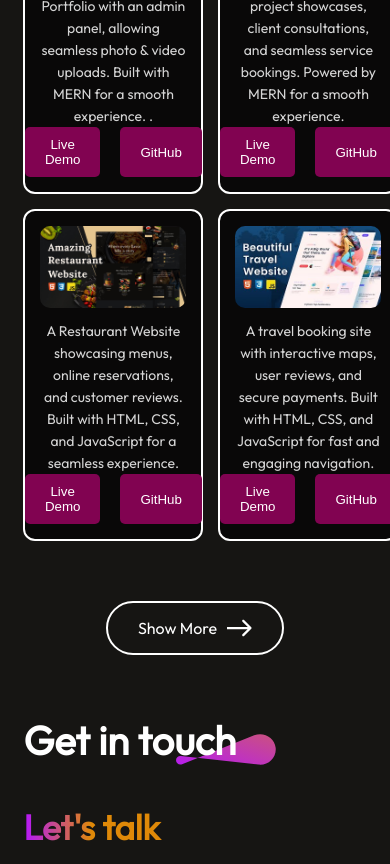
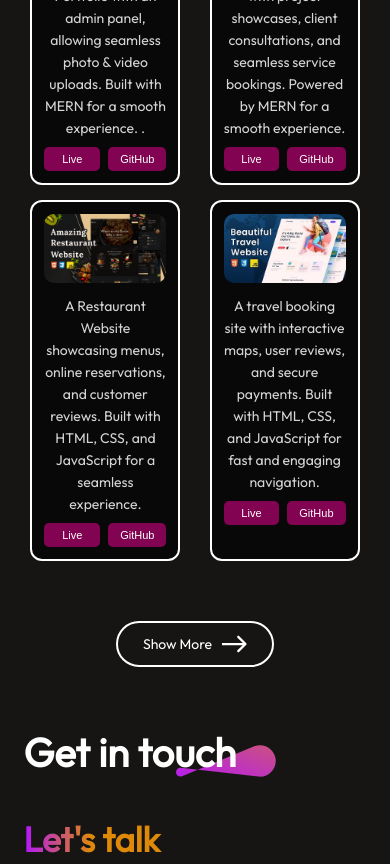
Before and after one commit to Jijojacob988/portfolio-jijojacob, a React (Vite) app: page / in a window 390 px wide. Shown: the part 3220-4084 px from the top of the page. Built offline with nearby package versions, Linux system fonts and the light colour scheme.

Commit message:
modified

```diff
--- a/src/Components/MyWork/MyWork.css
+++ b/src/Components/MyWork/MyWork.css
@@ -9,37 +9,58 @@
 
 .mywork-container {
     display: grid;
-    grid-template-columns: 1fr 1fr 1fr;
-    gap: 30px;
+    grid-template-columns: repeat(3, 1fr); /* 3 cards in a row */
+    gap: 40px; /* Increased gap for better spacing */
+    justify-items: center;
+    width: 100%;
+    max-width: 1200px;
 }
 
 .mywork-item {
     text-align: center;
+    width: 100%;
+    max-width: 250px; /* Increased size of cards */
+    padding: 20px;
+    border-radius: 12px;
+    border: 2px solid white;
+    background-color: rgba(0, 0, 0, 0.6);
+    transition: 0.4s;
+}
+
+.mywork-item:hover {
+    border: 2px solid #ff00ff;
+    background-image: linear-gradient(45deg, #3f0028, #582300);
+    transform: scale(1.05);
+    transition: 0.4s;
 }
 
 .mywork-item p {
-
     color: #d4d4d4;
-    font-size: 20px;
-    line-height: 30px;
-    max-width: 300px;
-
+    font-size: 18px;
+    line-height: 28px;
+    max-width: 100%;
+    margin-top: 8px;
 }
 
 .mywork-buttons {
     display: flex;
     justify-content: center;
-    gap: 20px;
+    gap: 12px;
+    margin-top: 10px;
+    width: 100%;
 }
 
 .mywork-buttons button {
-    padding: 10px 20px;
-    background-color:rgb(129, 3, 81);
+    padding: 8px 16px;
+    background-color: rgb(129, 3, 81);
     color: white;
     border: none;
     border-radius: 5px;
     cursor: pointer;
+    font-size: 12px;
     transition: background-color 0.3s;
+    width: 100px;
+    text-align: center;
 }
 
 .mywork-buttons button:hover {
@@ -48,6 +69,8 @@
 
 .mywork-container img {
     width: 100%;
+    height: auto;
+    border-radius: 10px;
     transition: 0.3s;
     cursor: pointer;
 }
@@ -65,8 +88,8 @@
     gap: 10px;
     border-radius: 50px;
     border: 2px solid white;
-    padding: 20px 40px;
-    font-size: 20px;
+    padding: 15px 30px;
+    font-size: 18px;
     font-weight: 500;
     margin-bottom: 20px;
     transition: 0.6s;
@@ -78,10 +101,39 @@
 }
 
 .mywork-showmore:hover {
-    gap: 30px;
+    gap: 20px;
     transition: 0.6s;
 }
 
+/* Media Query for Medium and Small Screens */
+@media (max-width: 1024px) {
+    .mywork-container {
+        grid-template-columns: 1fr 1fr; /* 2 cards per row for medium screens */
+        gap: 25px;
+    }
+
+    .mywork-item {
+        max-width: 200px;
+        padding: 15px;
+    }
+
+    .mywork-item p {
+        font-size: 16px;
+        line-height: 24px;
+    }
+
+    .mywork-buttons {
+        gap: 10px;
+    }
+
+    .mywork-buttons button {
+        padding: 6px 12px;
+        font-size: 11px;
+        width: 90px;
+    }
+}
+
+/* Media Query for Mobile Screens */
 @media (max-width: 768px) {
     .mywork {
         gap: 50px;
@@ -90,47 +142,37 @@
     }
 
     .mywork-container {
-        grid-template-columns: 1fr 1fr; /* 2 cards per row */
-        gap: 15px; /* Reduced gap to fit properly */
+        grid-template-columns: 1fr 1fr;
+        gap: 15px;
         width: 100%;
         justify-items: center;
     }
 
     .mywork-item {
         width: 100%;
-        max-width: 180px; /* Slightly smaller width for better fit */
-        padding: 15px;
-        border-radius: 12px;
-        border: 2px solid white;
-        background-color: rgba(0, 0, 0, 0.6);
-        text-align: center;
-        transition: 0.4s;
-    }
-
-    .mywork-item:hover {
-        border: 2px solid #ff00ff;
-        background-image: linear-gradient(45deg, #3f0028, #582300);
-        transform: scale(1.05);
-        transition: 0.4s;
+        max-width: 150px;
+        padding: 12px;
     }
 
     .mywork-item p {
         font-size: 14px;
         line-height: 22px;
-        max-width: 100%;
+    }
+
+    .mywork-buttons {
+        gap: 8px;
         margin-top: 8px;
     }
 
-    .mywork-container img {
-        width: 100%;
-        height: auto;
-        border-radius: 10px;
-        transition: 0.3s;
+    .mywork-buttons button {
+        padding: 6px 12px;
+        font-size: 11px;
+        width: 90px;
     }
 
     .mywork-showmore {
-        padding: 15px 30px;
-        font-size: 16px;
+        padding: 12px 25px;
+        font-size: 14px;
         margin: 10px auto;
         display: flex;
         justify-content: center;
--- a/src/Components/MyWork/MyWork.jsx
+++ b/src/Components/MyWork/MyWork.jsx
@@ -19,7 +19,7 @@ const MyWork = () => {
               <p>{work.w_desc}</p>
 
               <div className="mywork-buttons">
-                <button onClick={() => window.open(work.live_demo, "_blank")}>Live Demo</button>
+                <button onClick={() => window.open(work.live_demo, "_blank")}>Live</button>
                 <button onClick={() => window.open(work.github, "_blank")}>GitHub</button>
               </div>
             </div>
```
